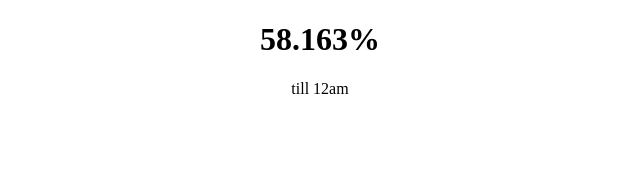
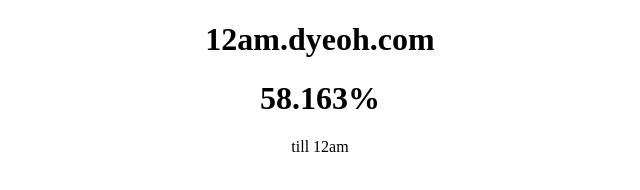
Before and after one commit to desmondyeoh/12am, a plain HTML site: page index.html in a window 1280 px wide. Shown: the whole page, without its empty margins (320-960 px from the left). Drawn offline with nearby package versions, Linux system fonts and the light colour scheme.

Commit message:
Update index.html

```diff
--- a/index.html
+++ b/index.html
@@ -14,6 +14,7 @@
     <meta property="og:type" content="website" />
 </head>
 <body>
+    <h1>12am.dyeoh.com</h1>
     <h1 id="dayPercent">0.00%</h1>
     <p>till 12am</p>
     <script
```
